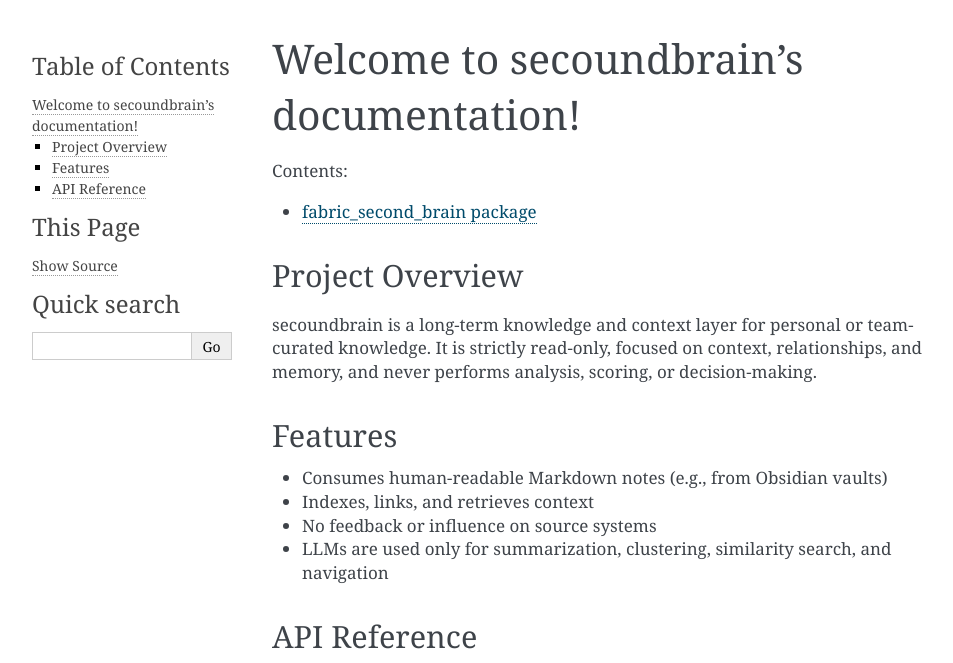
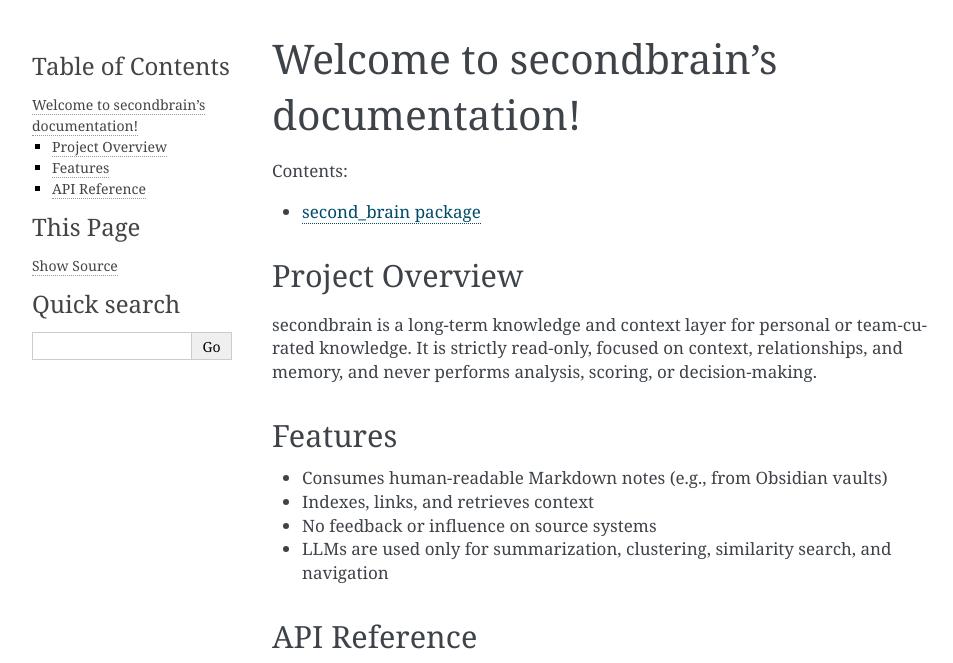
Before and after one commit to afeldman/secoundbrain, a Sphinx documentation site: the page built from docs/index.rst, in a window 1280 px wide, cut to the strip 0-663 px from the top of the page. Shown: the whole strip, without its empty margins (148-1101 px from the left). Built offline with Sphinx 7.4.7, drawn with Linux system fonts in a browser that asks for light colours.

Commit message:
secondbrain

```diff
--- a/docs/conf.py
+++ b/docs/conf.py
@@ -1,6 +1,6 @@
-# Sphinx configuration for secoundbrain project
+# Sphinx configuration for secondbrain project
 default_role = 'py'
-project = 'secoundbrain'
+project = 'secondbrain'
 author = 'afeldman'
 release = '1.0.0'
 extensions = [
--- a/docs/index.rst
+++ b/docs/index.rst
@@ -1,6 +1,6 @@
-.. secoundbrain documentation master file
+.. secondbrain documentation master file
 
-Welcome to secoundbrain's documentation!
+Welcome to secondbrain's documentation!
 ========================================
 
 .. toctree::
@@ -11,7 +11,7 @@
 
 Project Overview
 ----------------
-secoundbrain is a long-term knowledge and context layer for personal or team-curated knowledge. It is strictly read-only, focused on context, relationships, and memory, and never performs analysis, scoring, or decision-making.
+secondbrain is a long-term knowledge and context layer for personal or team-curated knowledge. It is strictly read-only, focused on context, relationships, and memory, and never performs analysis, scoring, or decision-making.
 
 Features
 --------
@@ -22,7 +22,7 @@
 
 API Reference
 -------------
-.. automodule:: fabric_second_brain
+.. automodule:: second_brain
     :members:
     :undoc-members:
     :show-inheritance:
--- a/docs/modules.rst
+++ b/docs/modules.rst
@@ -1,7 +1,7 @@
-fabric_second_brain package
+second_brain package
 ==========================
 
-.. automodule:: fabric_second_brain.cleanup_vault_en
+.. automodule:: second_brain.cleanup_vault_en
     :members:
     :undoc-members:
     :show-inheritance:
```
